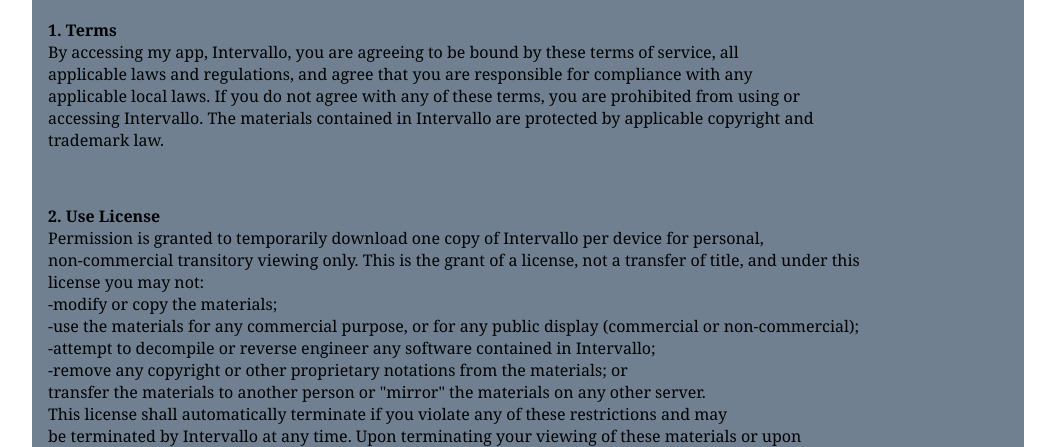
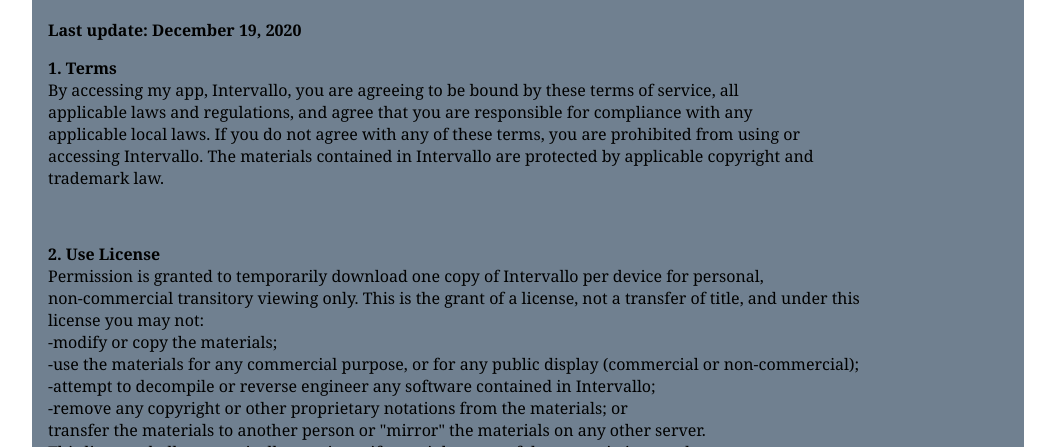
Before and after one commit to KLukas04/Privacy-Policy---Intervallo, a plain HTML site: page index.html in a window 1280 px wide. Shown: the part 353-800 px from the top of the page, without its empty margins (112-1167 px from the left). Drawn offline with Linux system fonts and the light colour scheme.

Commit message:
added last updated

```diff
--- a/index.html
+++ b/index.html
@@ -47,6 +47,7 @@
                 Terms of Use - Intervallo
             </h1>
             <div class="styleDivBody">
+                <p><b>Last update: December 19, 2020</b></p>
                 <p> <b>1. Terms</b><br>
                     By accessing my app, Intervallo, you are agreeing to be bound by these terms of service, all <br>
                     applicable laws and regulations, and agree that you are responsible for compliance with any <br>
```
